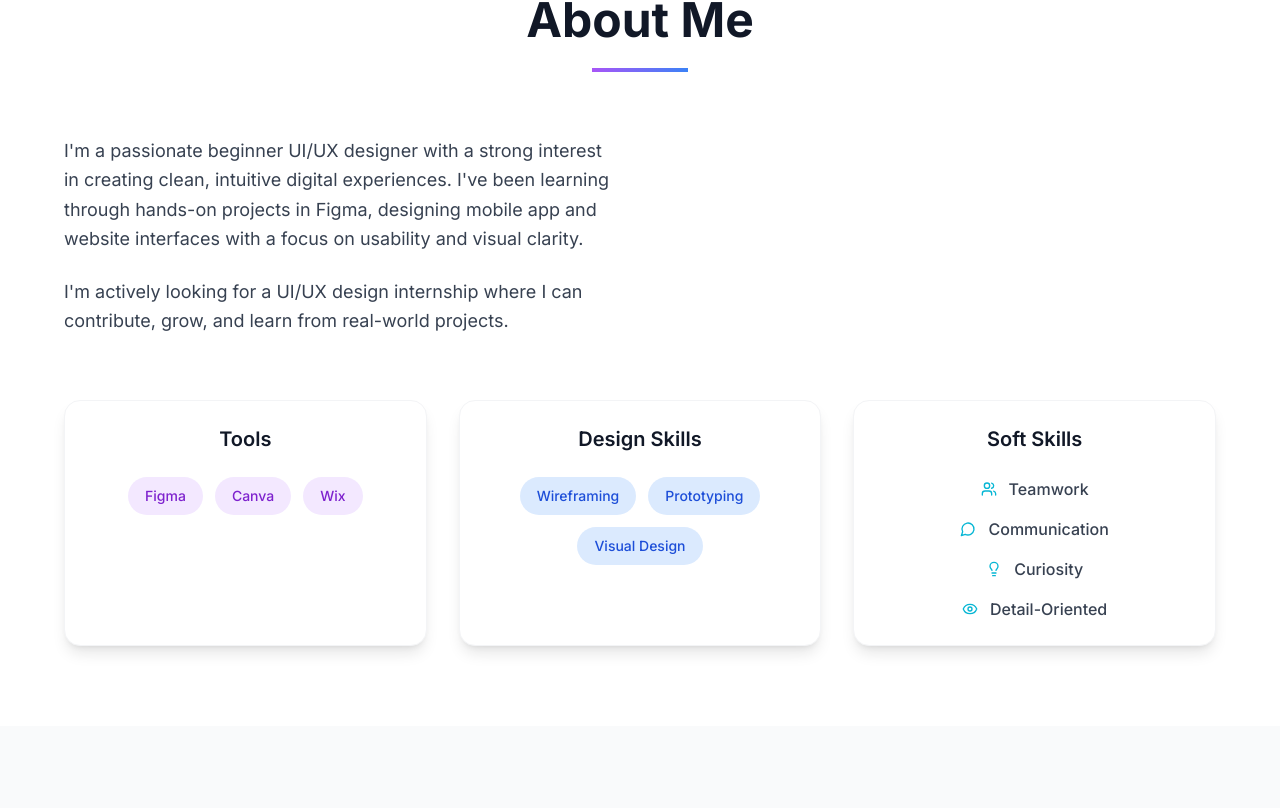
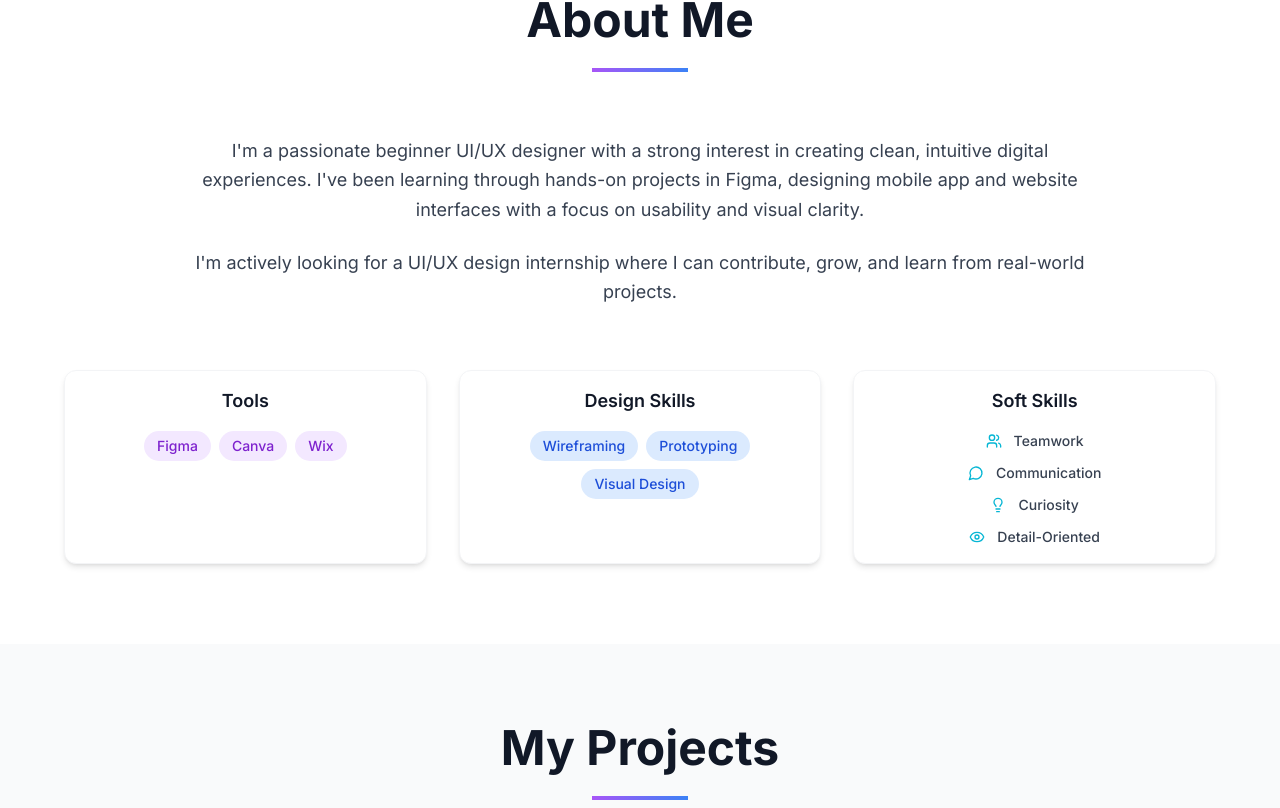
Before and after one commit to NIHARIKA-SUREDDI/sureddi-portfolio, a React (Vite) app: page / in a window 1280 px wide. Shown: the part 884-1692 px from the top of the page. Built offline with nearby package versions, Linux system fonts and the light colour scheme.

Commit message:
Refactor: Center About section, add animations
Center the content of the About section and add animations for a more engaging user experience.

```diff
--- a/src/components/About.tsx
+++ b/src/components/About.tsx
@@ -16,13 +16,13 @@ const About = () => {
   return (
     <section id="about" className="py-20 px-4 bg-white">
       <div className="max-w-6xl mx-auto">
-        <div className="text-center mb-16">
+        <div className="text-center mb-16 animate-fade-in">
           <h2 className="text-4xl md:text-5xl font-bold text-gray-900 mb-6">About Me</h2>
           <div className="w-24 h-1 bg-gradient-to-r from-purple-500 to-blue-500 mx-auto mb-8"></div>
         </div>
 
-        <div className="grid md:grid-cols-2 gap-12 items-center mb-16">
-          <div className="space-y-6">
+        <div className="text-center mb-16 animate-slide-up">
+          <div className="max-w-4xl mx-auto space-y-6">
             <p className="text-lg text-gray-700 leading-relaxed">
               I'm a passionate beginner UI/UX designer with a strong interest in creating clean,
               intuitive digital experiences. I've been learning through hands-on projects in Figma,
@@ -36,14 +36,15 @@ const About = () => {
         </div>
 
         <div className="grid md:grid-cols-3 gap-8">
-          <div className="bg-white p-6 rounded-2xl shadow-lg border border-gray-100">
-            <h3 className="text-xl font-semibold text-gray-900 mb-6 text-center">Tools</h3>
-            <div className="flex flex-wrap gap-3 justify-center">
-              {tools.map((tool) => (
+          <div className="bg-white p-4 rounded-xl shadow-md border border-gray-100 hover:shadow-lg transition-all duration-300 hover:scale-105 animate-fade-in" style={{ animationDelay: '0.1s' }}>
+            <h3 className="text-lg font-semibold text-gray-900 mb-4 text-center">Tools</h3>
+            <div className="flex flex-wrap gap-2 justify-center">
+              {tools.map((tool, index) => (
                 <Badge
                   key={tool}
                   variant="secondary"
-                  className="bg-purple-100 text-purple-700 hover:bg-purple-200 px-4 py-2 text-sm font-medium"
+                  className="bg-purple-100 text-purple-700 hover:bg-purple-200 px-3 py-1 text-sm font-medium transition-colors duration-200"
+                  style={{ animationDelay: `${0.2 + index * 0.1}s` }}
                 >
                   {tool}
                 </Badge>
@@ -51,14 +52,15 @@ const About = () => {
             </div>
           </div>
 
-          <div className="bg-white p-6 rounded-2xl shadow-lg border border-gray-100">
-            <h3 className="text-xl font-semibold text-gray-900 mb-6 text-center">Design Skills</h3>
-            <div className="flex flex-wrap gap-3 justify-center">
-              {skills.map((skill) => (
+          <div className="bg-white p-4 rounded-xl shadow-md border border-gray-100 hover:shadow-lg transition-all duration-300 hover:scale-105 animate-fade-in" style={{ animationDelay: '0.2s' }}>
+            <h3 className="text-lg font-semibold text-gray-900 mb-4 text-center">Design Skills</h3>
+            <div className="flex flex-wrap gap-2 justify-center">
+              {skills.map((skill, index) => (
                 <Badge
                   key={skill}
                   variant="secondary"
-                  className="bg-blue-100 text-blue-700 hover:bg-blue-200 px-4 py-2 text-sm font-medium"
+                  className="bg-blue-100 text-blue-700 hover:bg-blue-200 px-3 py-1 text-sm font-medium transition-colors duration-200"
+                  style={{ animationDelay: `${0.3 + index * 0.1}s` }}
                 >
                   {skill}
                 </Badge>
@@ -66,13 +68,17 @@ const About = () => {
             </div>
           </div>
 
-          <div className="bg-white p-6 rounded-2xl shadow-lg border border-gray-100">
-            <h3 className="text-xl font-semibold text-gray-900 mb-6 text-center">Soft Skills</h3>
-            <div className="space-y-4">
-              {softSkills.map((skill) => (
-                <div key={skill.name} className="flex items-center gap-3 justify-center">
+          <div className="bg-white p-4 rounded-xl shadow-md border border-gray-100 hover:shadow-lg transition-all duration-300 hover:scale-105 animate-fade-in" style={{ animationDelay: '0.3s' }}>
+            <h3 className="text-lg font-semibold text-gray-900 mb-4 text-center">Soft Skills</h3>
+            <div className="space-y-3">
+              {softSkills.map((skill, index) => (
+                <div
+                  key={skill.name}
+                  className="flex items-center gap-3 justify-center hover:scale-105 transition-transform duration-200"
+                  style={{ animationDelay: `${0.4 + index * 0.1}s` }}
+                >
                   <skill.icon className="h-4 w-4 text-cyan-500" />
-                  <span className="text-gray-700 font-medium">{skill.name}</span>
+                  <span className="text-gray-700 font-medium text-sm">{skill.name}</span>
                 </div>
               ))}
             </div>
```
